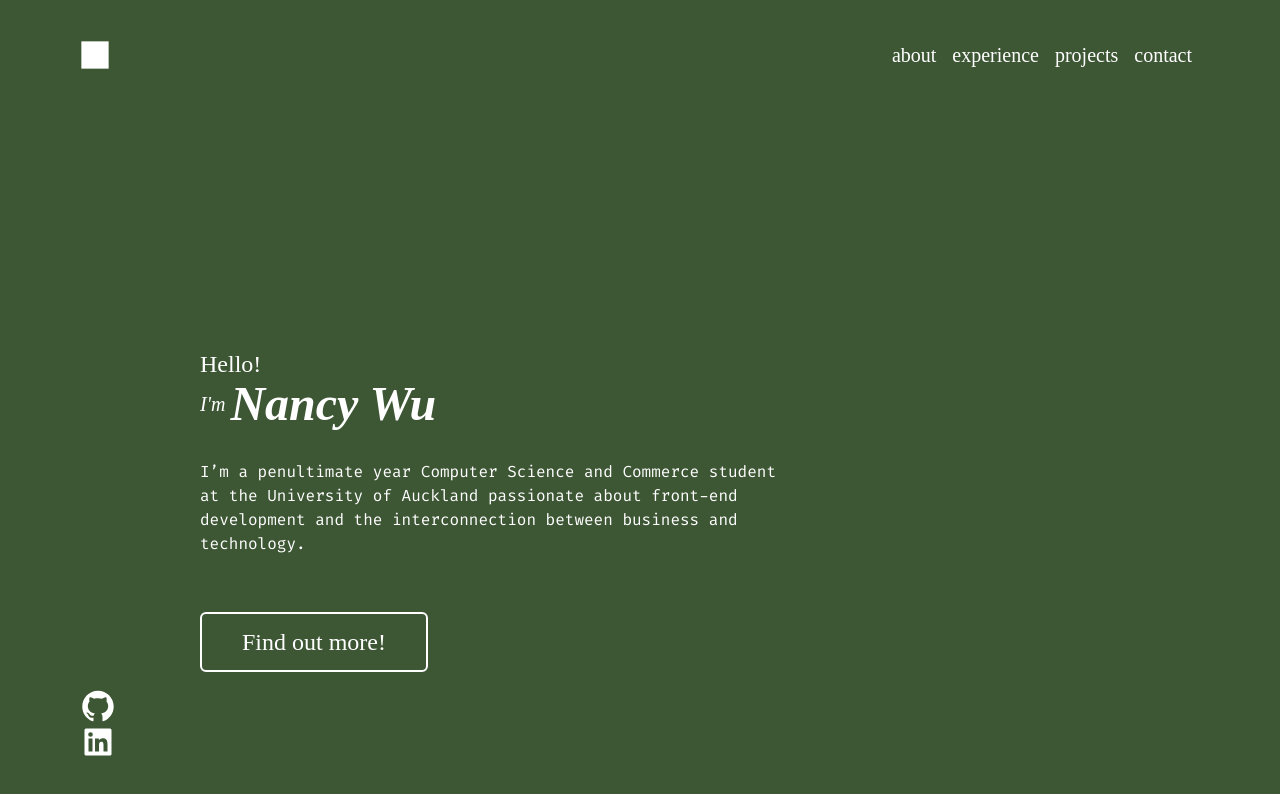
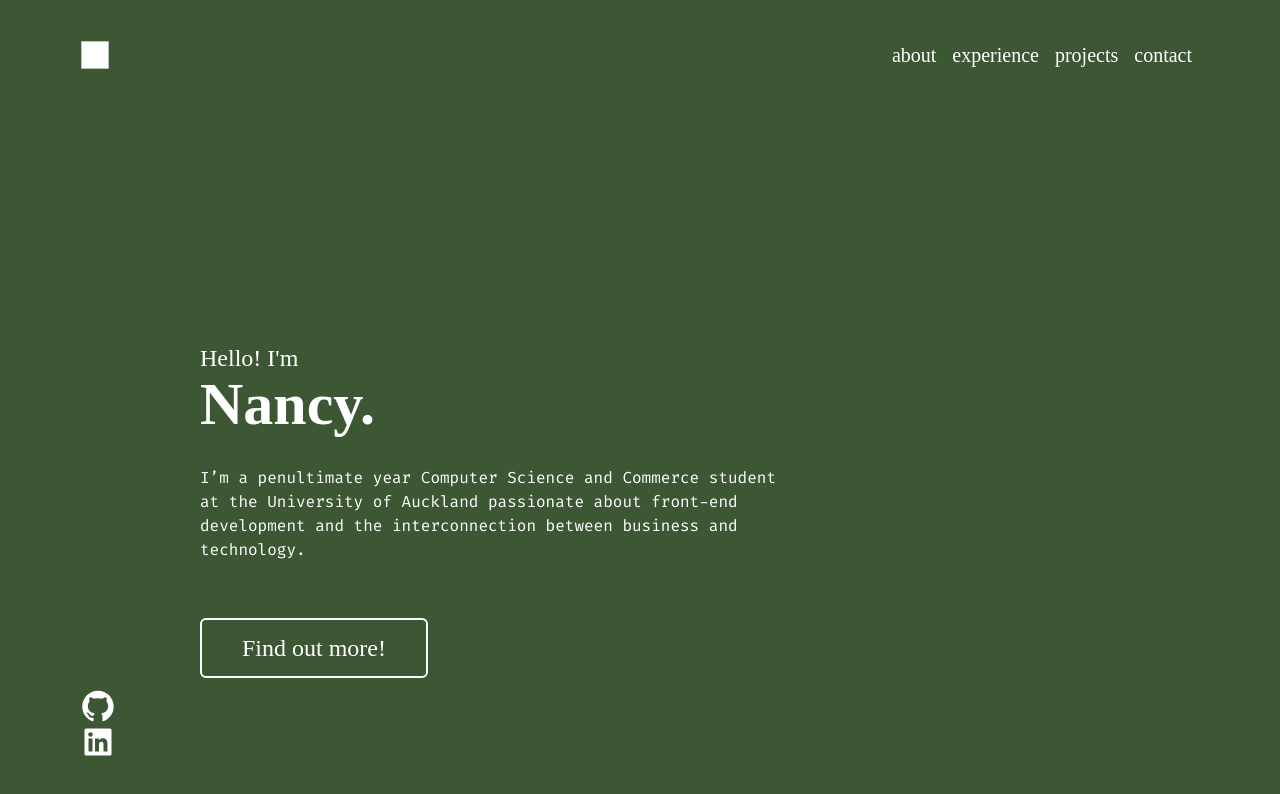
Before and after one commit to nancywu45/nancywu.co.nz, a React (Create React App) app: page / in a window 1280 px wide. Shown: the top 794 px of the page. Built offline with nearby package versions, Linux system fonts and the light colour scheme.

Commit message:
add flex-wrap to projects and change homepage text

```diff
--- a/src/components/ProjectCards.js
+++ b/src/components/ProjectCards.js
@@ -31,7 +31,7 @@ export default function ProjectCards() {
   });
 
   return (
-    <div className="flex gap-7 pt-3">
+    <div className="flex gap-7 pt-3 flex-wrap">
       <ThemeProvider theme={theme}>
         <Card
           sx={{ maxWidth: 345 }}
--- a/src/pages/Home.js
+++ b/src/pages/Home.js
@@ -5,10 +5,9 @@ function Home() {
   return (
     <section className="min-h-screen bg-green px-10 md:px-20 lg:px-40 flex w-screen items-center overflow-x-hidden">
       <div className="font-main text-primary p-10">
-        <h2 className="text-2xl">Hello!</h2>
-        <h1 className="italic">
-          <span className="text-xl m-auto align-middle">I'm </span>
-          <span className="text-5xl font-semibold align-middle">Nancy Wu</span>
+        <h2 className="text-2xl">Hello! I'm</h2>
+        <h1>
+          <span className="text-6xl font-semibold align-middle">Nancy.</span>
         </h1>
         <p className="font-code pt-8 pb-14 max-w-xl">
           I’m a penultimate year Computer Science and Commerce student at the
```
